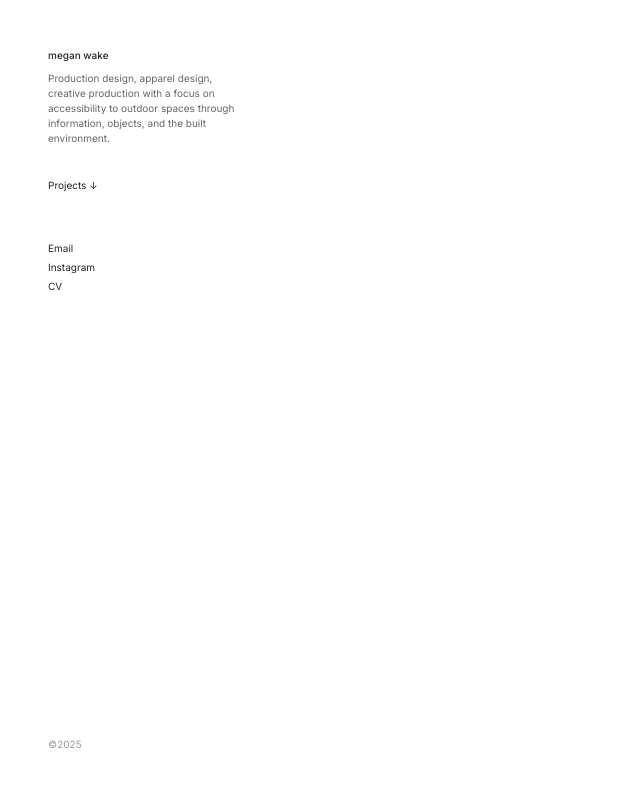
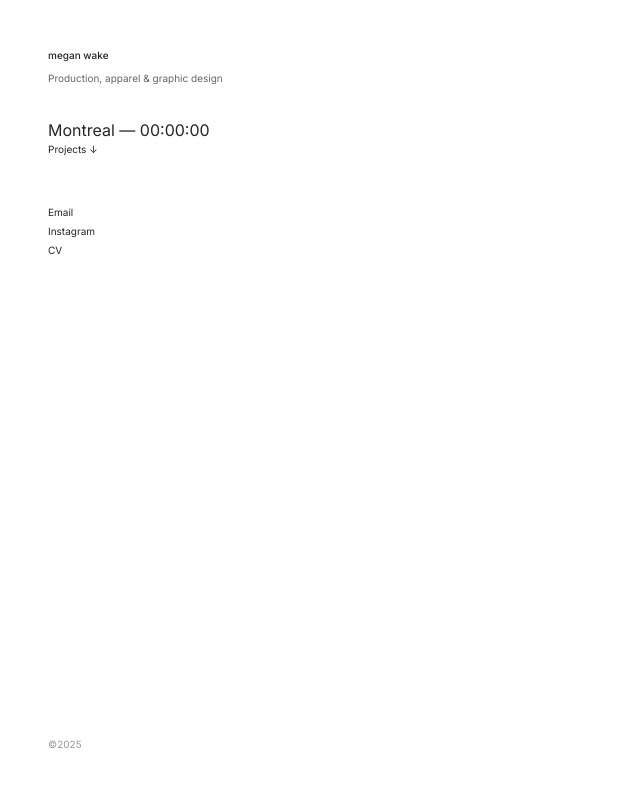
Before and after one commit to earthtones22/cheg2, a plain HTML site: page dist/index.html in a window 1280 px wide. Shown: the whole page, without its empty margins (0-640 px from the left). Drawn offline with Linux system fonts and the light colour scheme; no server answers.

Commit message:
Update bio and add Montreal time display

```diff
--- a/dist/index.html
+++ b/dist/index.html
@@ -109,8 +109,10 @@
       <div>
         <h1>megan wake</h1>
         <p class="bio">
-          Production design, apparel design, creative production with a focus on accessibility to outdoor spaces through information, objects, and the built environment.
+          Production, apparel & graphic design
         </p>
+
+        <p id="mtl-time">Montreal — 00:00:00</p>
 
         <p class="section-title">Projects ↓</p>
         <ul class="projects-list" id="projects-list">
```
